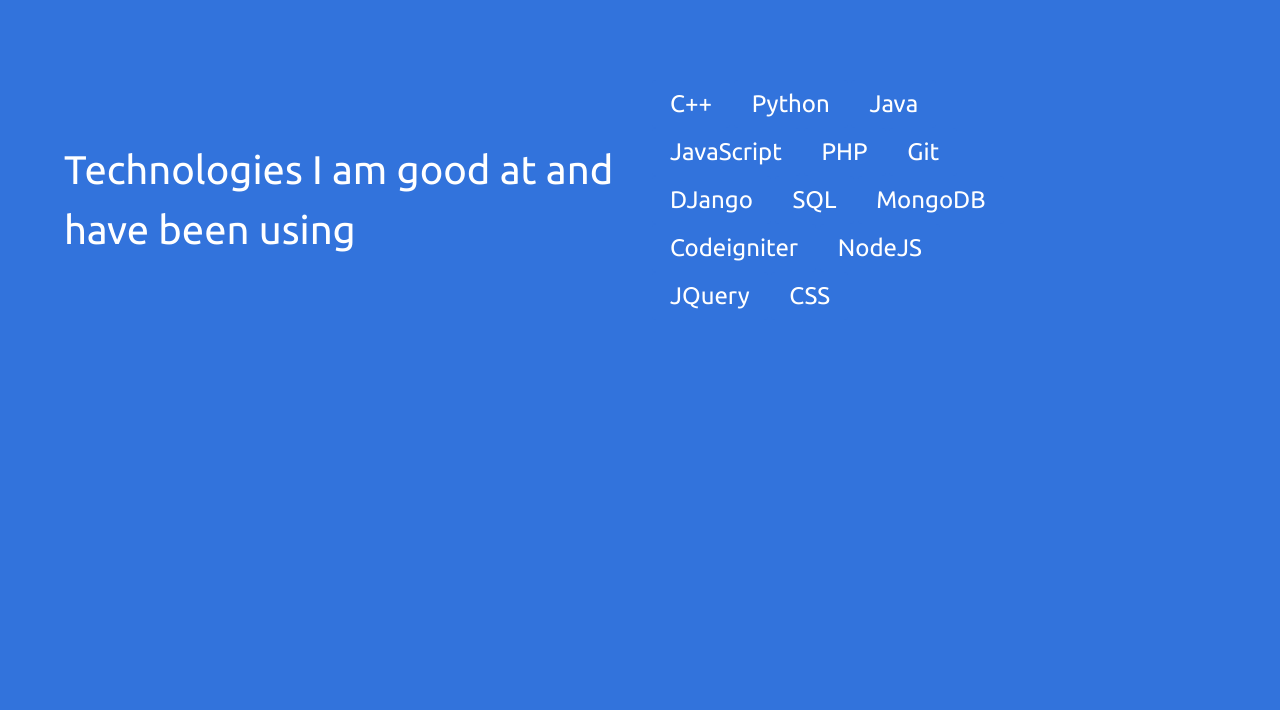
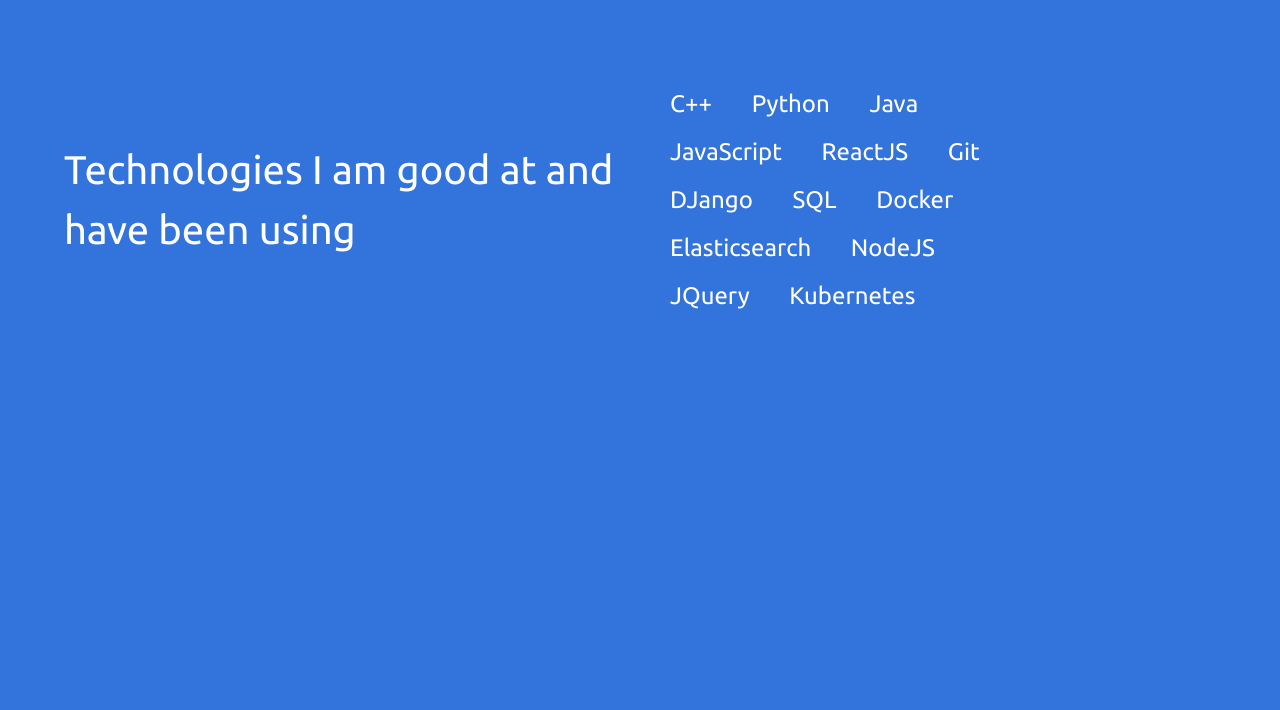
Before and after one commit to sushrut111/sushrut111.github.io, a plain HTML site: page index.html in a window 1280 px wide. Shown: the part 1000-1710 px from the top of the page. Drawn offline with nearby package versions, Linux system fonts and the light colour scheme.

Commit message:
Updating the technologies i have worked on

```diff
--- a/index.html
+++ b/index.html
@@ -96,15 +96,15 @@
 					<div class="tag is-link is-size-4">Python</div>
 					<div class="tag is-link is-size-4">Java</div><br>
 					<div class="tag is-link is-size-4">JavaScript</div>
-					<div class="tag is-link is-size-4">PHP</div>
+					<div class="tag is-link is-size-4">ReactJS</div>
 					<div class="tag is-link is-size-4">Git</div><br>
 					<div class="tag is-link is-size-4">DJango</div>
 					<div class="tag is-link is-size-4">SQL</div>
-					<div class="tag is-link is-size-4">MongoDB</div><br>
-					<div class="tag is-link is-size-4">Codeigniter</div>
+					<div class="tag is-link is-size-4">Docker</div><br>
+					<div class="tag is-link is-size-4">Elasticsearch</div>
 					<div class="tag is-link is-size-4">NodeJS</div><br>
 					<div class="tag is-link is-size-4">JQuery</div>
-					<div class="tag is-link is-size-4">CSS</div>
+					<div class="tag is-link is-size-4">Kubernetes</div>
 				</div>
 
 
```
